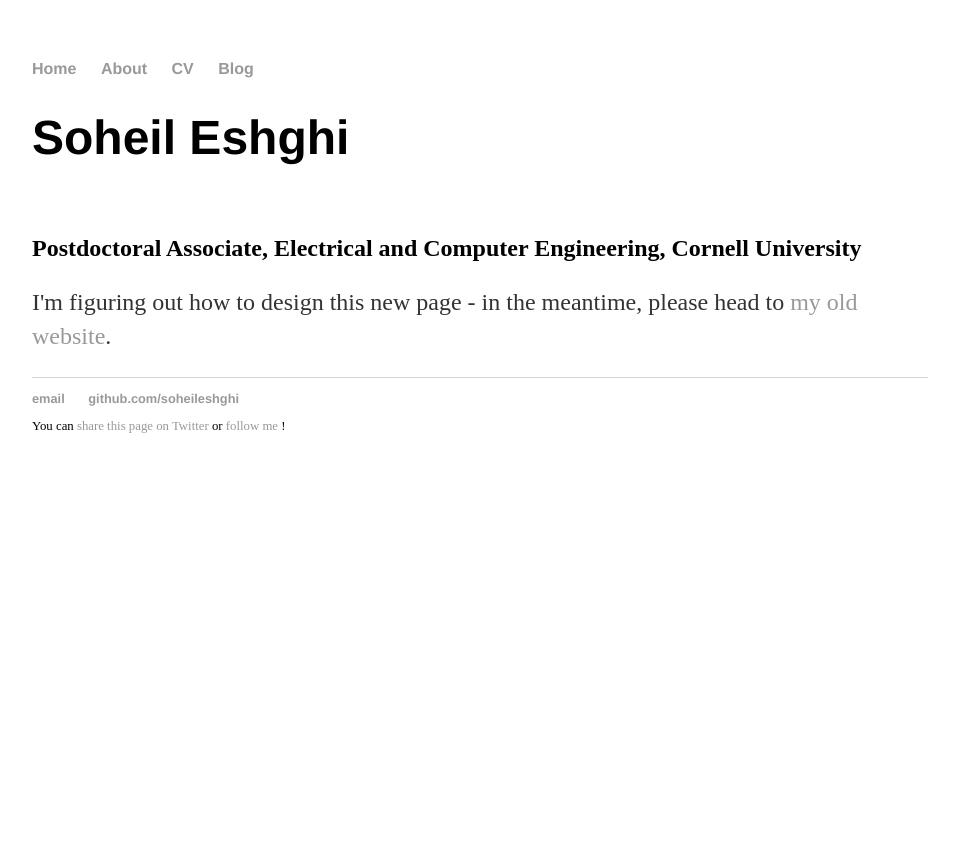
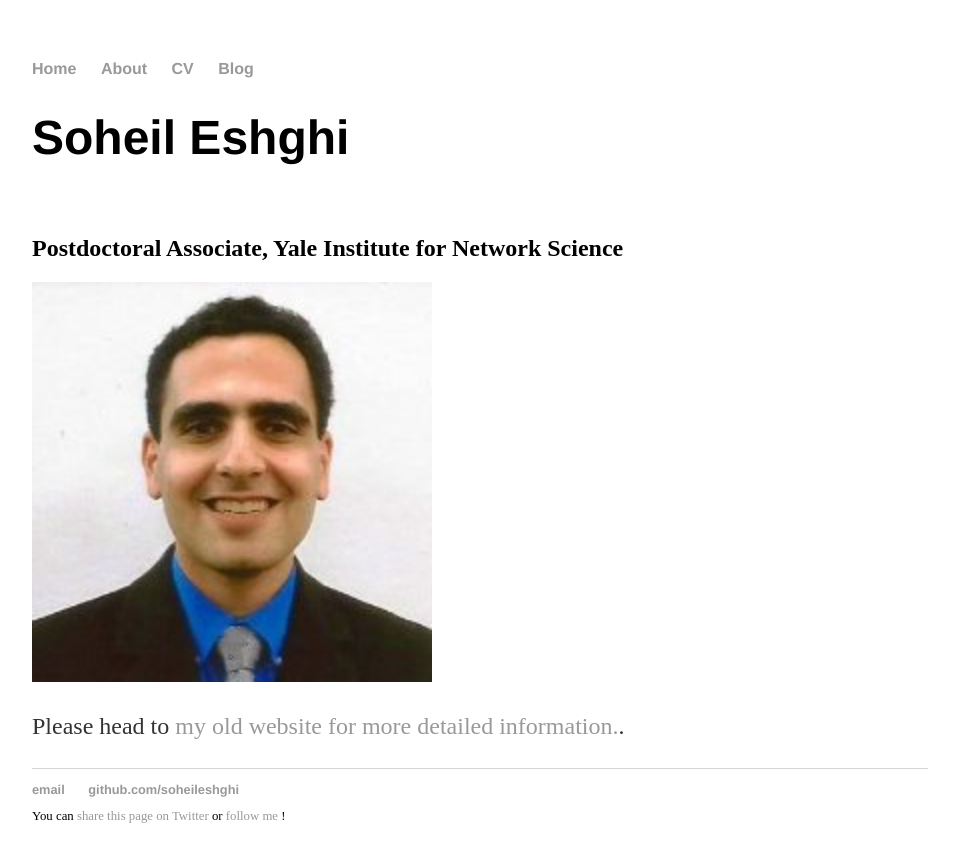
Before and after one commit to SoheilEshghi/SoheilEshghi.github.io, a Jekyll site: the page built from index.html, in a window 1280 px wide. Shown: the top 862 px of the page, without its empty margins (160-1119 px from the left). Built offline with Jekyll 4.4.1, drawn with Linux system fonts in a browser that asks for light colours.

Commit message:
new image and splash page

```diff
--- a/index.html
+++ b/index.html
@@ -2,12 +2,15 @@
 layout: default
 title: Soheil Eshghi
 ---
+
+
 <h1>
 	Soheil Eshghi
 </h1><br>
 <h2>
-	Postdoctoral Associate, Electrical and Computer Engineering, Cornell University
+	Postdoctoral Associate, Yale Institute for Network Science
 </h2>
+<img src="images/soheil.jpg" height="400px">
 <div class="blurb">
-<p>I'm figuring out how to design this new page - in the meantime, please head to <a href="http://people.ece.cornell.edu/eshghi">my old website</a>.</p>
+<p>Please head to <a href="http://people.ece.cornell.edu/eshghi">my old website for more detailed information.</a>.</p>
 </div><!-- /.blurb -->
```
Also changed, not shown: images/soheil.jpg (added).
